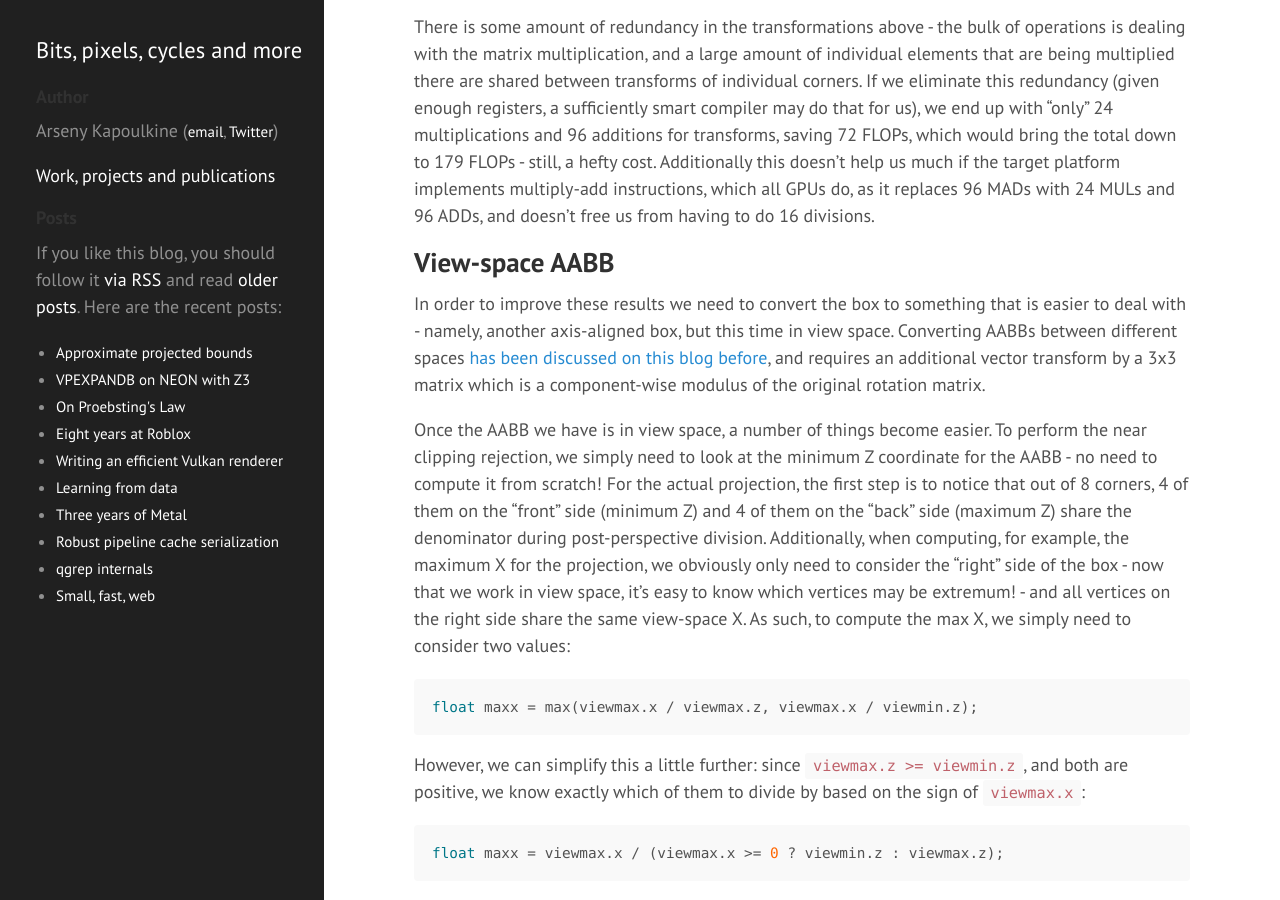
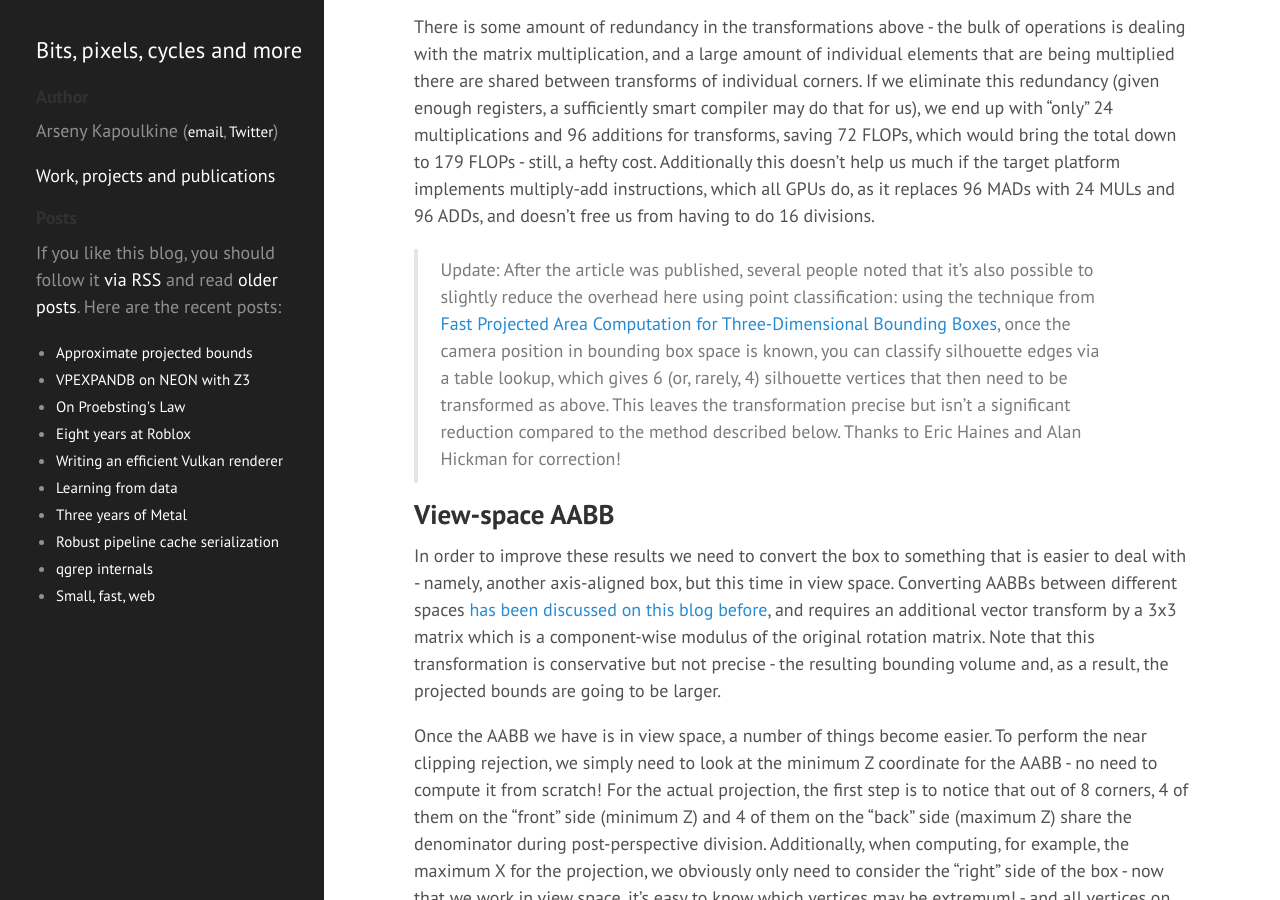
Before and after one commit to zeux/zeux.github.io, a Jekyll site: the page built from _posts/2023-01-12-approximate-projected-bounds.md, in a window 1280 px wide and 900 px high, scrolled down 2449 px. Built offline with Jekyll 4.4.1, drawn with Linux system fonts in a browser that asks for light colours.

Commit message:
Update with another paper reference for silhouette discovery

```diff
--- a/_posts/2023-01-12-approximate-projected-bounds.md
+++ b/_posts/2023-01-12-approximate-projected-bounds.md
@@ -67,9 +67,12 @@ This is substantially more expensive than the equivalent computation for a spher
 
 There is some amount of redundancy in the transformations above - the bulk of operations is dealing with the matrix multiplication, and a large amount of individual elements that are being multiplied there are shared between transforms of individual corners. If we eliminate this redundancy (given enough registers, a sufficiently smart compiler may do that for us), we end up with "only" 24 multiplications and 96 additions for transforms, saving 72 FLOPs, which would bring the total down to 179 FLOPs - still, a hefty cost. Additionally this doesn't help us much if the target platform implements multiply-add instructions, which all GPUs do, as it replaces 96 MADs with 24 MULs and 96 ADDs, and doesn't free us from having to do 16 divisions.
 
+> Update: After the article was published, several people noted that it's also possible to slightly reduce the overhead here using point classification: using the technique from [Fast Projected Area Computation for
+Three-Dimensional Bounding Boxes](https://arbook.icg.tugraz.at/schmalstieg/Schmalstieg_031.pdf), once the camera position in bounding box space is known, you can classify silhouette edges via a table lookup, which gives 6 (or, rarely, 4) silhouette vertices that then need to be transformed as above. This leaves the transformation precise but isn't a significant reduction compared to the method described below. Thanks to Eric Haines and Alan Hickman for correction!
+
 ## View-space AABB
 
-In order to improve these results we need to convert the box to something that is easier to deal with - namely, another axis-aligned box, but this time in view space. Converting AABBs between different spaces [has been discussed on this blog before](/2010/10/17/aabb-from-obb-with-component-wise-abs/), and requires an additional vector transform by a 3x3 matrix which is a component-wise modulus of the original rotation matrix.
+In order to improve these results we need to convert the box to something that is easier to deal with - namely, another axis-aligned box, but this time in view space. Converting AABBs between different spaces [has been discussed on this blog before](/2010/10/17/aabb-from-obb-with-component-wise-abs/), and requires an additional vector transform by a 3x3 matrix which is a component-wise modulus of the original rotation matrix. Note that this transformation is conservative but not precise - the resulting bounding volume and, as a result, the projected bounds are going to be larger.
 
 Once the AABB we have is in view space, a number of things become easier. To perform the near clipping rejection, we simply need to look at the minimum Z coordinate for the AABB - no need to compute it from scratch! For the actual projection, the first step is to notice that out of 8 corners, 4 of them on the "front" side (minimum Z) and 4 of them on the "back" side (maximum Z) share the denominator during post-perspective division. Additionally, when computing, for example, the maximum X for the projection, we obviously only need to consider the "right" side of the box - now that we work in view space, it's easy to know which vertices may be extremum! - and all vertices on the right side share the same view-space X. As such, to compute the max X, we simply need to consider two values:
 
```
